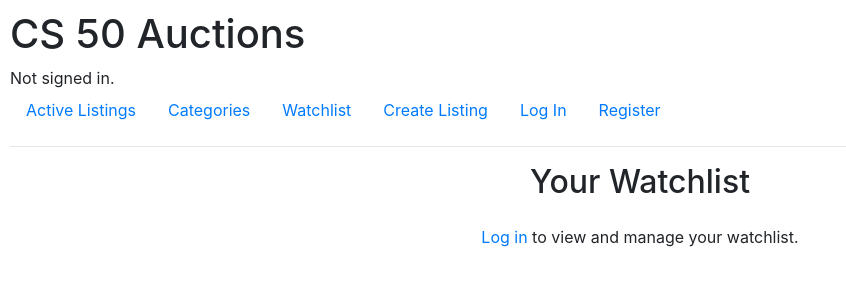
After one commit to Felipe-dot/CS50-Commerce, a Django app: template auctions/templates/auctions/watchlist.html in a window 1280 px wide. The commit adds this page. Shown: the top 300 px of the page, without its empty margins (0-846 px from the left). Run offline with Django 3.2, Linux system fonts and the light colour scheme; the template is opened without the code that fills it, so the values that code supplies are empty; some libraries are stand-ins or nearby versions.

Commit message:
Add watchlist view

```diff
--- a/auctions/templates/auctions/layout.html
+++ b/auctions/templates/auctions/layout.html
@@ -24,7 +24,7 @@
                 <a class="nav-link" href="{% url 'categories' %}">Categories</a>
             </li>
             <li class="nav-item">
-                <a class="nav-link" href="{% url 'index' %}">Watchlist</a>
+                <a class="nav-link" href="{% url 'watchlist' %}">Watchlist</a>
             </li>
             <li class="nav-item">
                 <a class="nav-link" href="{% url 'create_listing' %}">Create Listing</a>
--- /dev/null
+++ b/auctions/templates/auctions/watchlist.html
@@ -0,0 +1,37 @@
+{% extends "auctions/layout.html" %}
+
+{% block body %}
+    <div class="container">
+        <div class="row justify-content-center">
+            <div class="container">
+                <h2 class="text-center mb-4">Your Watchlist</h2>
+                {% if user.is_authenticated %}
+                    <div class="row">
+                        {% if watchlist_items %}
+                            {% for listing in watchlist_items %}
+                                <div class="col-md-4 mb-4">
+                                    <div class="card">
+                                        <img src="{{ listing.image_url }}" class="card-img-top" alt="{{ listing.title }}">
+                                        <div class="card-body d-flex flex-column">
+                                            <h5 class="card-title text-center">{{ listing.title }}</h5>
+                                            <p class="card-text">{{ listing.description|truncatewords:20 }}</p>
+                                            <a href="{% url 'listing_detail' listing.id %}" class="btn btn-primary mt-auto">View Listing</a>
+                                        </div>
+                                    </div>
+                                </div>
+                            {% endfor %}
+                        {% else %}
+                            <div class="col-12 text-center">
+                                <p class="text-muted">You have no items in your watchlist.</p>
+                            </div>
+                        {% endif %}
+                    </div>
+                {% else %}
+                    <p class="text-center">
+                        <a href="{% url 'login' %}">Log in</a> to view and manage your watchlist.
+                    </p>
+                {% endif %}
+            </div>
+        </div>
+    </div>
+{% endblock %}
```
Also changed, not shown: auctions/views.py (+12 -0 lines).
